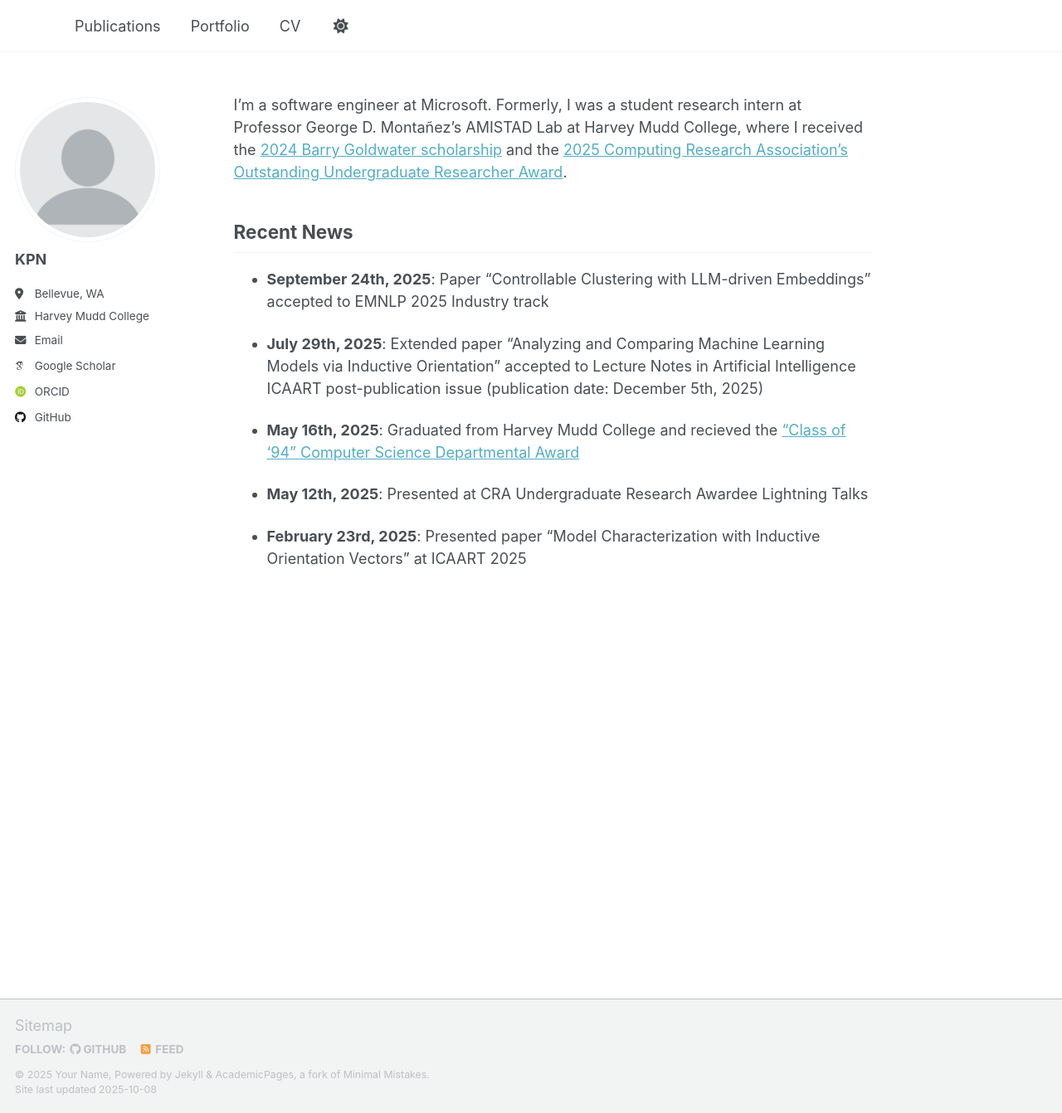
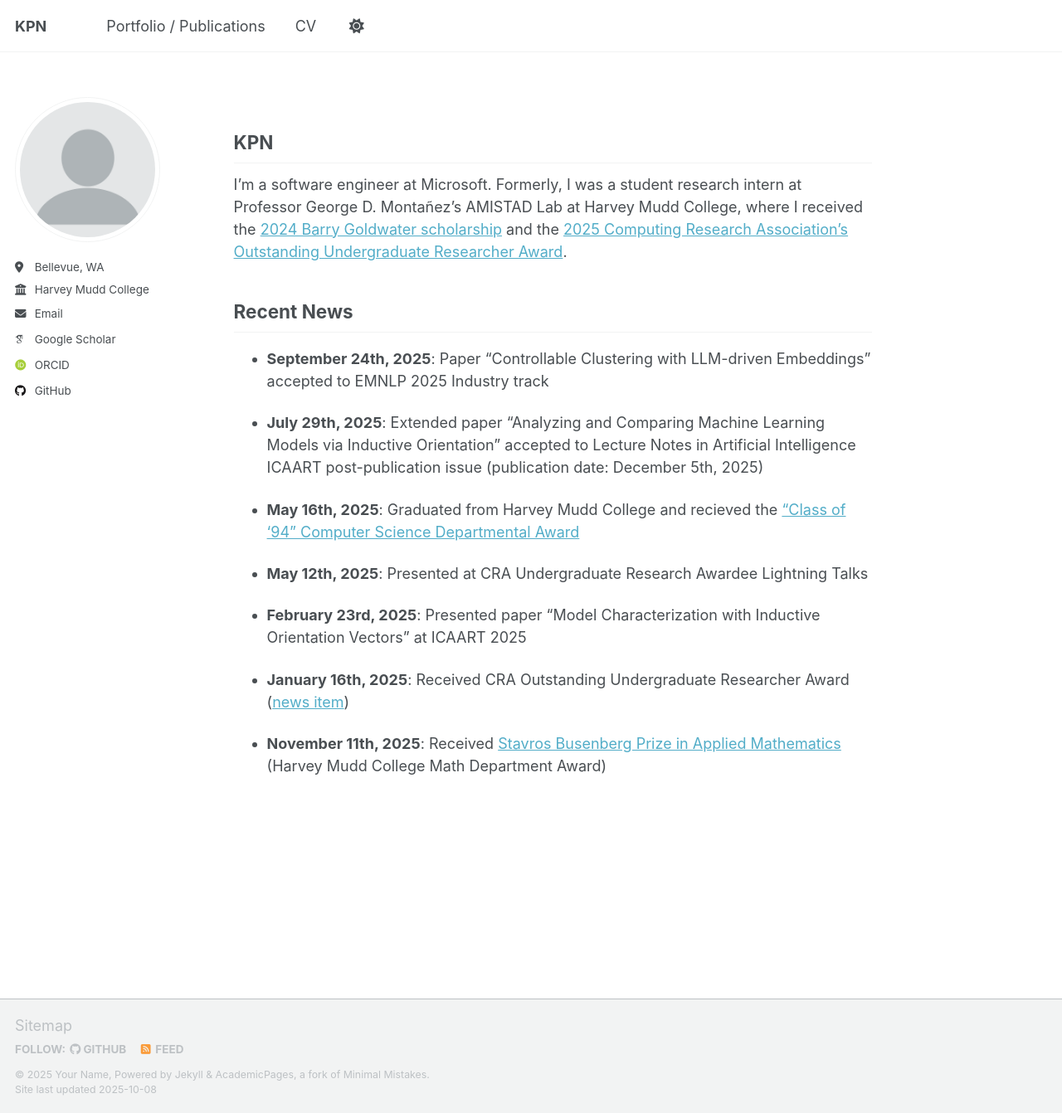
Before and after one commit to kerrlya/kerrlya.github.io, a Jekyll site: the page built from _pages/about.md, in a window 1280 px wide and 1342 px high. Shown: the whole window at 83% size. Built offline with Jekyll 4.4.1, drawn with Linux system fonts in a browser that asks for light colours; some web fonts are replaced; a script that is not in the unit is left out.

Commit message:
Corrections

```diff
--- a/_config.yml
+++ b/_config.yml
@@ -9,7 +9,7 @@
 # Basic Site Settings
 locale                   : "en-US"
 site_theme               : "default" # Currently available options are "default", "air"
-title                    : ""
+title                    : "KPN"
 title_separator          : "-"
 name                     : &name "Your Name"
 description              : &description "Your Name's academic portfolio"   # Update this with a general description of your site, this is the default if not overridden by a page
@@ -24,7 +24,7 @@ repository               : "kerrlya/kerrlya.github.io"
 author:
   # Biographic information
   avatar           : "profile.png"
-  name             : "KPN"
+  name             : #"KPN"
   pronouns         : # example: "she/her"
   bio              : ""
   location         : "Bellevue, WA"
--- a/_data/navigation.yml
+++ b/_data/navigation.yml
@@ -8,8 +8,8 @@
 #      Markdown formatted page while the second is generated using JSON.
 
 main:
-  - title: "Publications"
-    url: /publications/
+  # - title: "Publications"
+  #   url: /publications/
 
   # - title: "Talks"
   #   url: /talks/
@@ -17,7 +17,7 @@ main:
   # - title: "Teaching"
   #   url: /teaching/
 
-  - title: "Portfolio"
+  - title: "Portfolio / Publications"
     url: /portfolio/
 
   # - title: "Blog Posts"
--- a/_pages/about.md
+++ b/_pages/about.md
@@ -6,6 +6,8 @@ redirect_from:
   - /about/
   - /about.html
 ---
+
+## KPN
 
 I'm a software engineer at Microsoft. Formerly, I was a student research intern at Professor George D. Montañez's AMISTAD Lab at Harvey Mudd College, where I received the [2024 Barry Goldwater scholarship](https://goldwaterscholarship.gov/) and the [2025 Computing Research Association's Outstanding Undergraduate Researcher Award](https://cra.org/about/awards/outstanding-undergraduate-researcher-award/).
 
@@ -21,3 +23,7 @@ I'm a software engineer at Microsoft. Formerly, I was a student research intern
  - **May 12th, 2025**: Presented at CRA Undergraduate Research Awardee Lightning Talks
 
  - **February 23rd, 2025**: Presented paper "Model Characterization with Inductive Orientation Vectors" at ICAART 2025
+
+ - **January 16th, 2025**: Received CRA Outstanding Undergraduate Researcher Award ([news item](https://www.hmc.edu/about/2025/01/17/harvey-mudd-student-kerria-pang-naylor-earns-prestigious-cra-outstanding-undergraduate-researcher-award/))
+
+ - **November 11th, 2025**: Received [Stavros Busenberg Prize in Applied Mathematics](https://www.hmc.edu/mathematics/about/awards/) (Harvey Mudd College Math Department Award)
```
